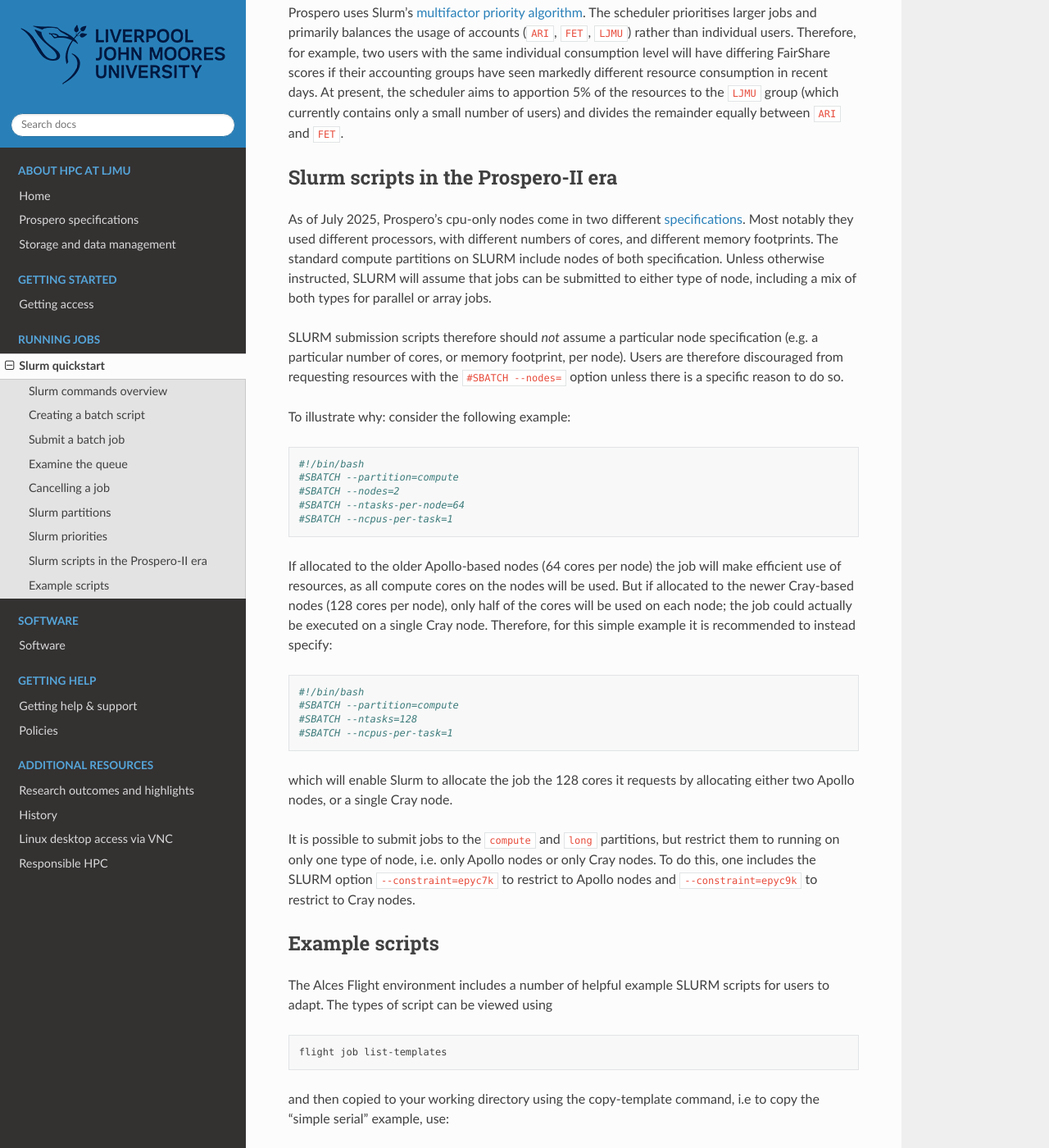
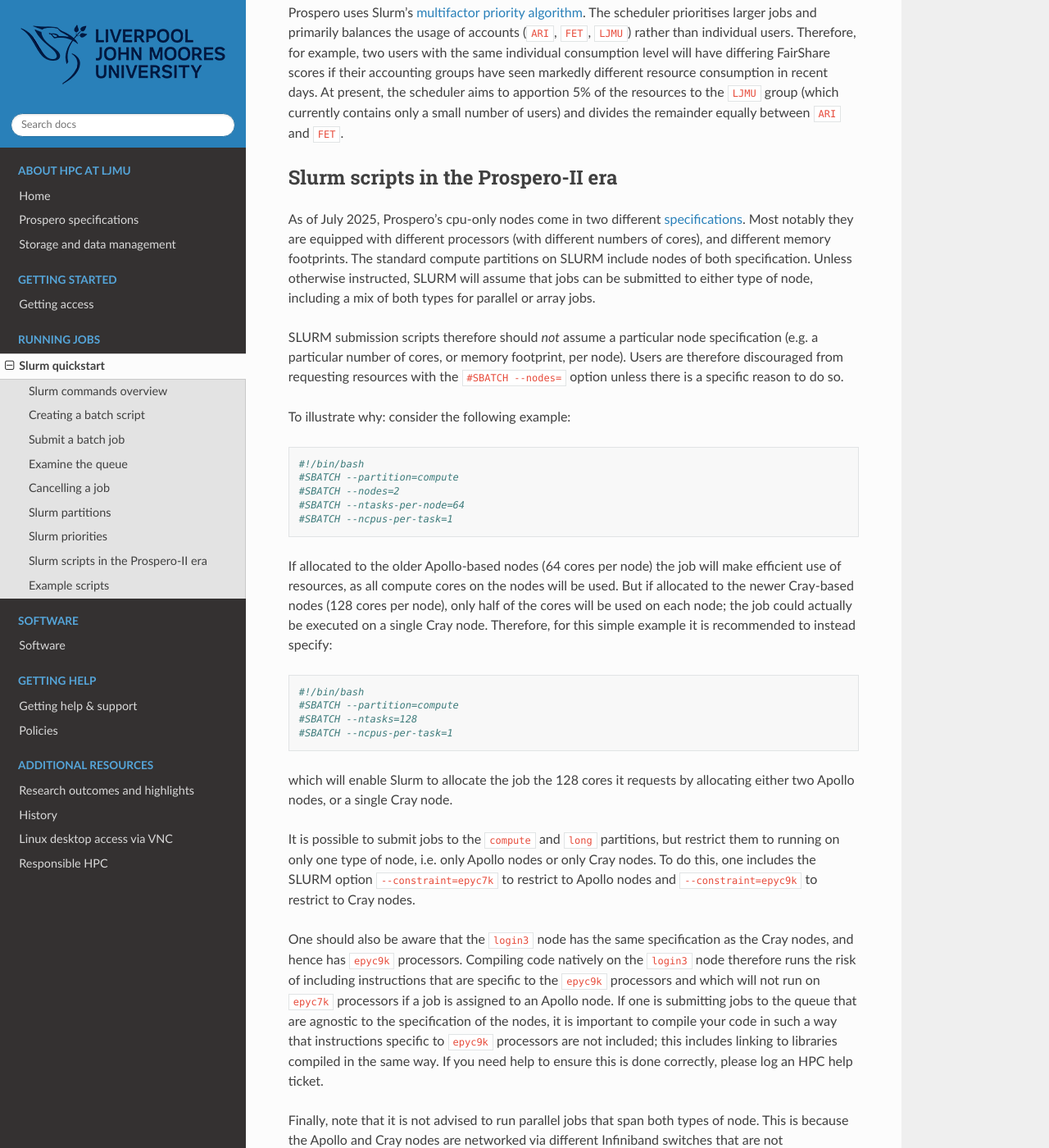
Before and after one commit to astrcrai/prospero-docs, a Sphinx documentation site: the page built from docs/source/scheduler.rst, in a window 1280 px wide and 1400 px high, scrolled down 4652 px. Shown: the whole window at 82% size. Built offline with Sphinx 7.4.7 and the Read the Docs theme 3.1.0, drawn with Linux system fonts in a browser that asks for light colours; some of the changed text lies outside the part shown.

Commit message:
Update scheduler.rst
More detail on Apollo vs Cray.

```diff
--- a/docs/source/scheduler.rst
+++ b/docs/source/scheduler.rst
@@ -196,7 +196,7 @@
 Slurm scripts in the Prospero-II era
 =======================
 
-As of July 2025, Prospero's cpu-only nodes come in two different `specifications <https://prospero-docs.readthedocs.io/en/latest/specifications.html>`_. Most notably they used different processors, with different numbers of cores, and different memory footprints. The standard compute partitions on SLURM include nodes of both specification. Unless otherwise instructed, SLURM will assume that jobs can be submitted to either type of node, including a mix of both types for parallel or array jobs.
+As of July 2025, Prospero's cpu-only nodes come in two different `specifications <https://prospero-docs.readthedocs.io/en/latest/specifications.html>`_. Most notably they are equipped with different processors (with different numbers of cores), and different memory footprints. The standard compute partitions on SLURM include nodes of both specification. Unless otherwise instructed, SLURM will assume that jobs can be submitted to either type of node, including a mix of both types for parallel or array jobs.
 
 SLURM submission scripts therefore should *not* assume a particular node specification (e.g. a particular number of cores, or memory footprint, per node). Users are therefore discouraged from requesting resources with the ``#SBATCH --nodes=`` option unless there is a specific reason to do so.
 
@@ -223,8 +223,9 @@
 
 It is possible to submit jobs to the ``compute`` and ``long`` partitions, but restrict them to running on only one type of node, i.e. only Apollo nodes or only Cray nodes. To do this, one includes the SLURM option ``--constraint=epyc7k`` to restrict to Apollo nodes and ``--constraint=epyc9k`` to restrict to Cray nodes.
 
+One should also be aware that the ``login3`` node has the same specification as the Cray nodes, and hence has ``epyc9k`` processors. Compiling code natively on the ``login3`` node therefore runs the risk of including instructions that are specific to the ``epyc9k`` processors and which will not run on ``epyc7k`` processors if a job is assigned to an Apollo node. If one is submitting jobs to the queue that are agnostic to the specification of the nodes, it is important to compile your code in such a way that instructions specific to ``epyc9k`` processors are not included; this includes linking to libraries compiled in the same way. If you need help to ensure this is done correctly, please log an HPC help ticket.
 
-
+Finally, note that it is not advised to run parallel jobs that span both types of node. This is because the Apollo and Cray nodes are networked via different Infiniband switches that are not interconnected: communication between Apollo and Cray nodes is therefore only possible via ethernet, which is high latency and relatively low bandwith. Execution of parallel jobs spanning both types of node is possible, but the performance is likely to be very poor.
 
 Example scripts
 =======================
```
